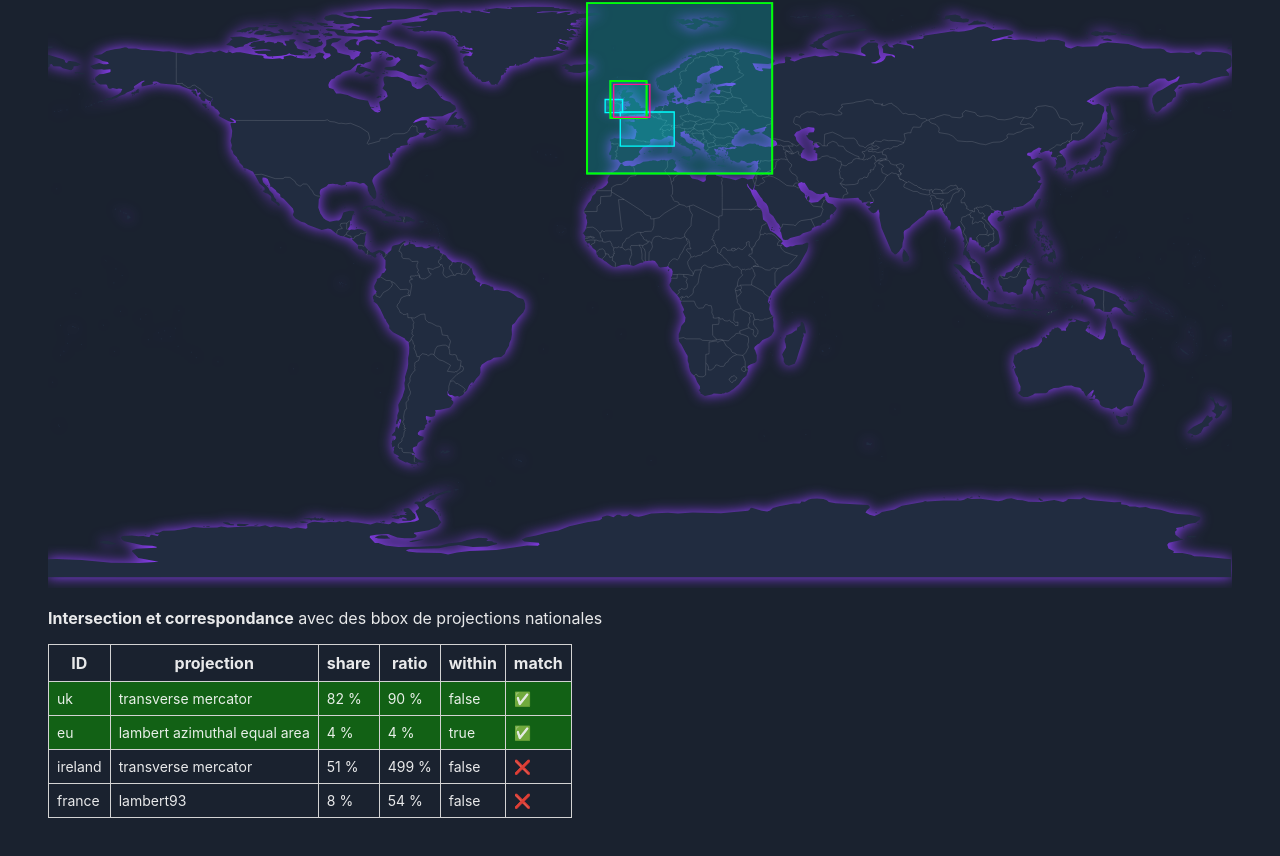
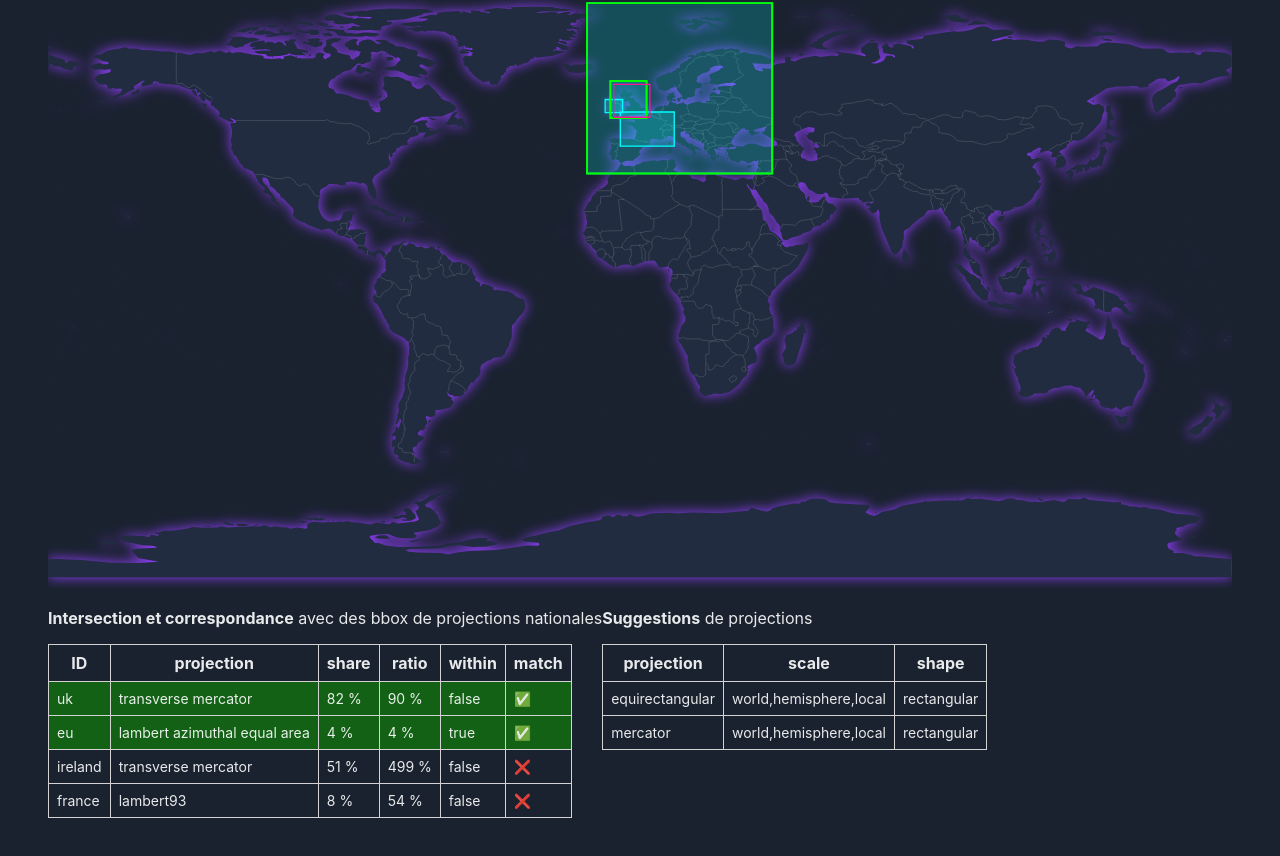
Before and after one commit to AtelierCartographie/proj-suggest, a SvelteKit app: page / in a window 1280 px wide. Shown: the part 347-1203 px from the top of the page. Built offline with nearby package versions, Linux system fonts and the light colour scheme.

Commit message:
draft suggestions

```diff
--- a/src/routes/Table.svelte
+++ b/src/routes/Table.svelte
@@ -22,8 +22,13 @@
 	}
 
 	// Faire deux colonnes. 1) avec national 2) avec toutes les projections
+
+	$: suggestions = get_proj_suggestions($ref_bbox);
+	$: console.log(suggestions);
 </script>
 
+<div id="results">
+	<div id="match">
 		<p><b>Intersection et correspondance</b> avec des bbox de projections nationales</p>
 		<div class="table-container">
 			<table>
@@ -51,8 +56,37 @@
 				</tbody>
 			</table>
 		</div>
+	</div>
+	<div id="suggestions">
+		<p><b>Suggestions</b> de projections</p>
+		<div class="table-container">
+			<table>
+				<thead>
+					<tr>
+						<th>projection</th>
+						<th>scale</th>
+						<th>shape</th>
+					</tr>
+				</thead>
+				<tbody>
+					{#each suggestions as item}
+						<tr>
+							<td>{item.id}</td>
+							<td>{item.scale.join()}</td>
+							<td>{item.shape}</td>
+						</tr>
+					{/each}
+				</tbody>
+			</table>
+		</div>
+	</div>
+</div>
 
 <style>
+	#results {
+		display: flex;
+		flex-direction: row;
+	}
 	.table-container {
 		overflow-x: auto;
 		min-height: 200px;
```
Lines whose indentation alone changed are shown as unchanged.
